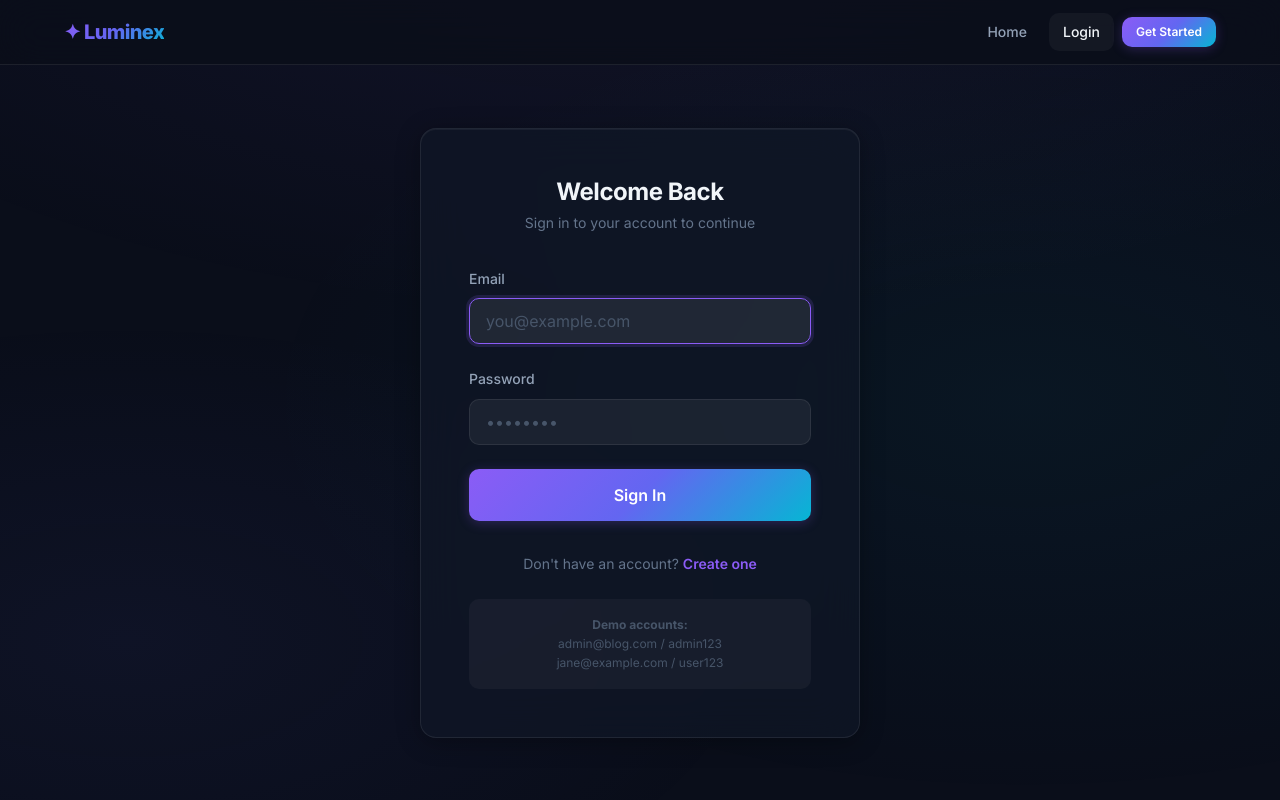
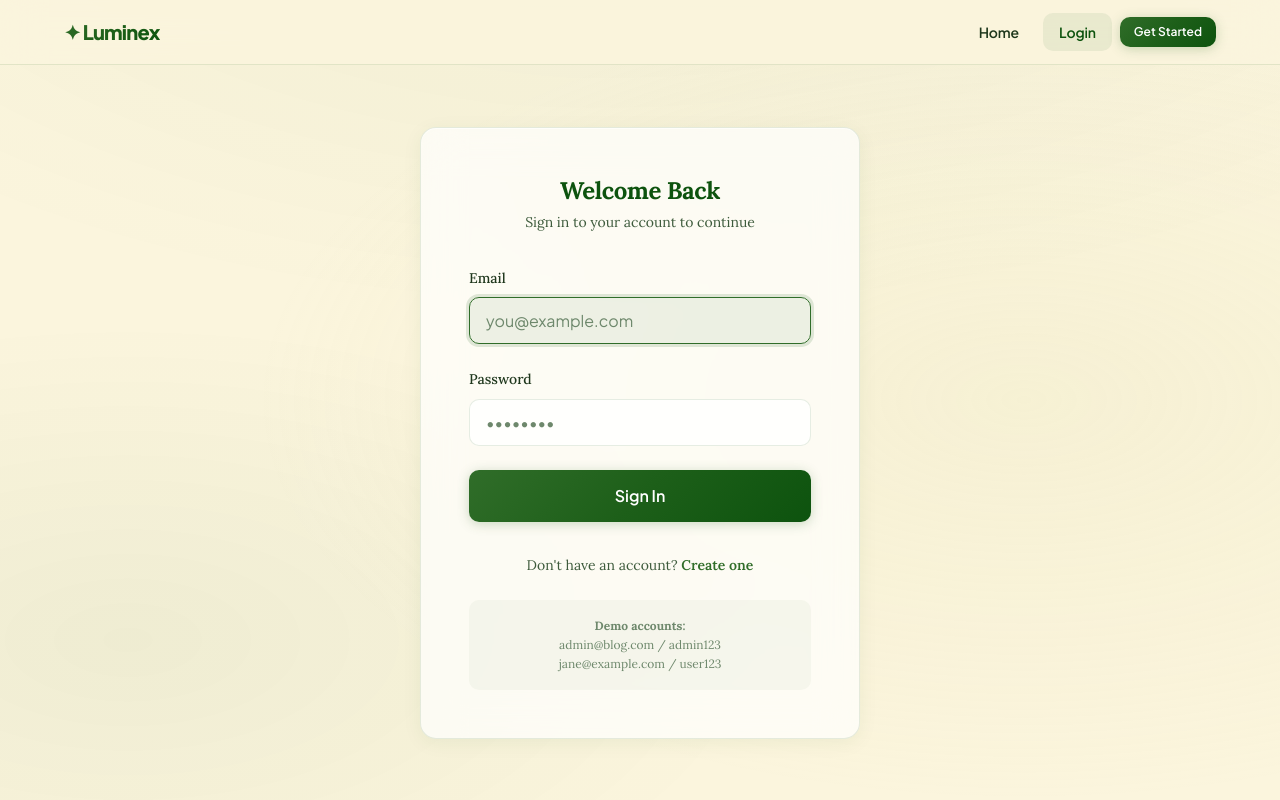
Before and after one commit to anikethana2109-maker/blogspot1, a React (Vite) app in the folder frontend/: page /login in a window 1280 px wide. Shown: the top 800 px of the page. Built offline with nearby package versions, Linux system fonts and the light colour scheme; no server answers.

Commit message:
style: update website theme to light organic green and set Lora/Plus Jakarta Sans typography

```diff
--- a/frontend/index.html
+++ b/frontend/index.html
@@ -7,7 +7,7 @@
     <title>Luminex Blog — Share Your Ideas</title>
     <link rel="preconnect" href="https://fonts.googleapis.com" />
     <link rel="preconnect" href="https://fonts.gstatic.com" crossorigin />
-    <link href="https://fonts.googleapis.com/css2?family=Inter:wght@300;400;500;600;700;800&display=swap" rel="stylesheet" />
+    <link href="https://fonts.googleapis.com/css2?family=Lora:ital,wght@0,400;0,500;0,600;0,700;1,400&family=Plus+Jakarta+Sans:wght@300;400;500;600;700;800&display=swap" rel="stylesheet" />
   </head>
   <body>
     <div id="root"></div>
--- a/frontend/src/index.css
+++ b/frontend/src/index.css
@@ -5,41 +5,41 @@
 
 /* ─── CSS Custom Properties ──────────────────────────────────────────────── */
 :root {
-  /* Background */
-  --bg-primary: #0a0e1a;
-  --bg-secondary: #111827;
-  --bg-tertiary: #1a1f35;
-  --bg-card: rgba(17, 24, 39, 0.7);
-  --bg-card-hover: rgba(26, 31, 53, 0.85);
-  --bg-glass: rgba(255, 255, 255, 0.04);
-  --bg-glass-hover: rgba(255, 255, 255, 0.08);
-  --bg-input: rgba(255, 255, 255, 0.06);
+  /* Backgrounds */
+  --bg-primary: #FBF5DD;
+  --bg-secondary: #F4EFCF;
+  --bg-tertiary: #E7E1B1;
+  --bg-card: rgba(255, 255, 255, 0.7);
+  --bg-card-hover: rgba(255, 255, 255, 0.95);
+  --bg-glass: rgba(48, 109, 41, 0.04);
+  --bg-glass-hover: rgba(48, 109, 41, 0.08);
+  --bg-input: rgba(255, 255, 255, 0.8);
 
-  /* Text */
-  --text-primary: #f1f5f9;
-  --text-secondary: #94a3b8;
-  --text-tertiary: #64748b;
-  --text-muted: #475569;
+  /* Text colors */
+  --text-primary: #0D530E;
+  --text-secondary: #1E371C;
+  --text-tertiary: #3E5B3C;
+  --text-muted: #6E886C;
 
-  /* Accent gradient: purple → cyan */
-  --accent-start: #8b5cf6;
-  --accent-mid: #6366f1;
-  --accent-end: #06b6d4;
+  /* Accent gradient: medium forest green → deep forest green */
+  --accent-start: #306D29;
+  --accent-mid: #1D5F19;
+  --accent-end: #0D530E;
   --gradient-accent: linear-gradient(135deg, var(--accent-start), var(--accent-mid), var(--accent-end));
-  --gradient-accent-hover: linear-gradient(135deg, #9b6ff7, #7577f2, #22d3ee);
-  --gradient-subtle: linear-gradient(135deg, rgba(139, 92, 246, 0.12), rgba(6, 182, 212, 0.12));
+  --gradient-accent-hover: linear-gradient(135deg, #3A7F33, #155512);
+  --gradient-subtle: linear-gradient(135deg, rgba(48, 109, 41, 0.08), rgba(13, 83, 14, 0.08));
 
   /* Borders */
-  --border-color: rgba(255, 255, 255, 0.08);
-  --border-color-hover: rgba(255, 255, 255, 0.15);
-  --border-accent: rgba(139, 92, 246, 0.3);
+  --border-color: rgba(48, 109, 41, 0.12);
+  --border-color-hover: rgba(48, 109, 41, 0.25);
+  --border-accent: rgba(48, 109, 41, 0.35);
 
   /* Shadows */
-  --shadow-sm: 0 1px 3px rgba(0, 0, 0, 0.3);
-  --shadow-md: 0 4px 16px rgba(0, 0, 0, 0.4);
-  --shadow-lg: 0 8px 32px rgba(0, 0, 0, 0.5);
-  --shadow-glow: 0 0 30px rgba(139, 92, 246, 0.15);
-  --shadow-card: 0 4px 24px rgba(0, 0, 0, 0.3), inset 0 1px 0 rgba(255, 255, 255, 0.05);
+  --shadow-sm: 0 1px 3px rgba(13, 83, 14, 0.05);
+  --shadow-md: 0 4px 16px rgba(13, 83, 14, 0.08);
+  --shadow-lg: 0 8px 32px rgba(13, 83, 14, 0.12);
+  --shadow-glow: 0 0 25px rgba(48, 109, 41, 0.12);
+  --shadow-card: 0 4px 20px rgba(13, 83, 14, 0.06), inset 0 1px 0 rgba(255, 255, 255, 0.6);
 
   /* Spacing */
   --space-xs: 0.25rem;
@@ -58,7 +58,9 @@
   --radius-full: 9999px;
 
   /* Typography */
-  --font-family: 'Inter', -apple-system, BlinkMacSystemFont, 'Segoe UI', sans-serif;
+  --font-family-sans: 'Plus Jakarta Sans', -apple-system, BlinkMacSystemFont, 'Segoe UI', sans-serif;
+  --font-family-serif: 'Lora', Georgia, serif;
+  --font-family: var(--font-family-serif);
   --font-size-xs: 0.75rem;
   --font-size-sm: 0.875rem;
   --font-size-base: 1rem;
@@ -110,9 +112,9 @@ body::before {
   position: fixed;
   inset: 0;
   background:
-    radial-gradient(ellipse 80% 60% at 50% -20%, rgba(139, 92, 246, 0.08), transparent),
-    radial-gradient(ellipse 60% 50% at 80% 50%, rgba(6, 182, 212, 0.05), transparent),
-    radial-gradient(ellipse 50% 40% at 10% 80%, rgba(99, 102, 241, 0.06), transparent);
+    radial-gradient(ellipse 80% 60% at 50% -20%, rgba(48, 109, 41, 0.06), transparent),
+    radial-gradient(ellipse 60% 50% at 80% 50%, rgba(231, 225, 177, 0.2), transparent),
+    radial-gradient(ellipse 50% 40% at 10% 80%, rgba(13, 83, 14, 0.05), transparent);
   pointer-events: none;
   z-index: 0;
 }
@@ -165,6 +167,7 @@ ul, ol {
 
 /* ─── Typography ─────────────────────────────────────────────────────────── */
 h1, h2, h3, h4, h5, h6 {
+  font-family: var(--font-family-serif);
   font-weight: 700;
   line-height: 1.25;
   color: var(--text-primary);
@@ -224,7 +227,7 @@ p {
   justify-content: center;
   gap: var(--space-sm);
   padding: 0.625rem 1.5rem;
-  font-family: var(--font-family);
+  font-family: var(--font-family-sans);
   font-size: var(--font-size-sm);
   font-weight: 600;
   border-radius: var(--radius-md);
@@ -245,12 +248,12 @@ p {
 .btn-primary {
   background: var(--gradient-accent);
   color: white;
-  box-shadow: 0 2px 12px rgba(139, 92, 246, 0.25);
+  box-shadow: 0 2px 12px rgba(48, 109, 41, 0.25);
 }
 
 .btn-primary:hover:not(:disabled) {
   background: var(--gradient-accent-hover);
-  box-shadow: 0 4px 20px rgba(139, 92, 246, 0.35);
+  box-shadow: 0 4px 20px rgba(48, 109, 41, 0.35);
   transform: translateY(-1px);
 }
 
@@ -317,7 +320,7 @@ p {
 .form-select {
   width: 100%;
   padding: 0.75rem 1rem;
-  font-family: var(--font-family);
+  font-family: var(--font-family-sans);
   font-size: var(--font-size-base);
   color: var(--text-primary);
   background: var(--bg-input);
@@ -331,7 +334,7 @@ p {
 .form-textarea:focus,
 .form-select:focus {
   border-color: var(--accent-start);
-  box-shadow: 0 0 0 3px rgba(139, 92, 246, 0.15);
+  box-shadow: 0 0 0 3px rgba(48, 109, 41, 0.15);
   background: var(--bg-glass-hover);
 }
 
@@ -356,7 +359,7 @@ p {
   position: sticky;
   top: 0;
   z-index: 100;
-  background: rgba(10, 14, 26, 0.8);
+  background: rgba(251, 245, 221, 0.85);
   backdrop-filter: blur(20px);
   -webkit-backdrop-filter: blur(20px);
   border-bottom: 1px solid var(--border-color);
@@ -373,13 +376,14 @@ p {
 }
 
 .navbar-logo {
+  font-family: var(--font-family-sans);
   font-size: var(--font-size-xl);
   font-weight: 800;
   background: var(--gradient-accent);
   -webkit-background-clip: text;
   -webkit-text-fill-color: transparent;
   background-clip: text;
-  letter-spacing: -0.03em;
+  letter-spacing: -0.04em;
   text-decoration: none;
 }
 
@@ -390,19 +394,21 @@ p {
 }
 
 .navbar-link {
-  padding: 0.5rem 0.875rem;
+  font-family: var(--font-family-sans);
+  padding: 0.5rem 1rem;
   font-size: var(--font-size-sm);
-  font-weight: 500;
+  font-weight: 600;
   color: var(--text-secondary);
   border-radius: var(--radius-md);
   transition: all var(--transition-fast);
   text-decoration: none;
+  letter-spacing: -0.01em;
 }
 
 .navbar-link:hover,
 .navbar-link.active {
   color: var(--text-primary);
-  background: var(--bg-glass);
+  background: var(--bg-glass-hover);
 }
 
 .navbar-avatar {
@@ -421,7 +427,7 @@ p {
 }
 
 .navbar-avatar:hover {
-  box-shadow: 0 0 0 3px rgba(139, 92, 246, 0.3);
+  box-shadow: 0 0 0 3px rgba(48, 109, 41, 0.25);
 }
 
 .navbar-user-menu {
@@ -457,7 +463,7 @@ p {
   border-radius: var(--radius-sm);
   text-align: left;
   cursor: pointer;
-  font-family: var(--font-family);
+  font-family: var(--font-family-sans);
   transition: all var(--transition-fast);
   text-decoration: none;
 }
@@ -545,7 +551,7 @@ p {
 .search-input {
   width: 100%;
   padding: 0.875rem 1.25rem 0.875rem 3rem;
-  font-family: var(--font-family);
+  font-family: var(--font-family-sans);
   font-size: var(--font-size-base);
   color: var(--text-primary);
   background: var(--bg-card);
@@ -558,7 +564,7 @@ p {
 
 .search-input:focus {
   border-color: var(--accent-start);
-  box-shadow: 0 0 0 3px rgba(139, 92, 246, 0.1), var(--shadow-glow);
+  box-shadow: 0 0 0 3px rgba(48, 109, 41, 0.1), var(--shadow-glow);
 }
 
 .search-input::placeholder {
@@ -935,7 +941,7 @@ p {
   font-weight: 800;
   color: white;
   flex-shrink: 0;
-  box-shadow: 0 0 30px rgba(139, 92, 246, 0.25);
+  box-shadow: 0 0 30px rgba(48, 109, 41, 0.25);
 }
 
 .profile-info h1 {
@@ -1125,7 +1131,7 @@ p {
 
 .upload-area.drag-over {
   border-color: var(--accent-start);
-  background: rgba(139, 92, 246, 0.1);
+  background: rgba(48, 109, 41, 0.1);
 }
 
 .upload-icon {
@@ -1184,15 +1190,15 @@ p {
 }
 
 .badge-admin {
-  background: rgba(139, 92, 246, 0.15);
+  background: rgba(48, 109, 41, 0.15);
   color: var(--accent-start);
-  border: 1px solid rgba(139, 92, 246, 0.25);
+  border: 1px solid rgba(48, 109, 41, 0.25);
 }
 
 .badge-user {
-  background: rgba(6, 182, 212, 0.15);
+  background: rgba(13, 83, 14, 0.1);
   color: var(--accent-end);
-  border: 1px solid rgba(6, 182, 212, 0.25);
+  border: 1px solid rgba(13, 83, 14, 0.18);
 }
 
 /* ─── Toast / Alert ──────────────────────────────────────────────────────── */
@@ -1334,7 +1340,7 @@ p {
   border: 1px solid var(--border-color);
   border-radius: var(--radius-md);
   cursor: pointer;
-  font-family: var(--font-family);
+  font-family: var(--font-family-sans);
   transition: all var(--transition-fast);
 }
 
```
